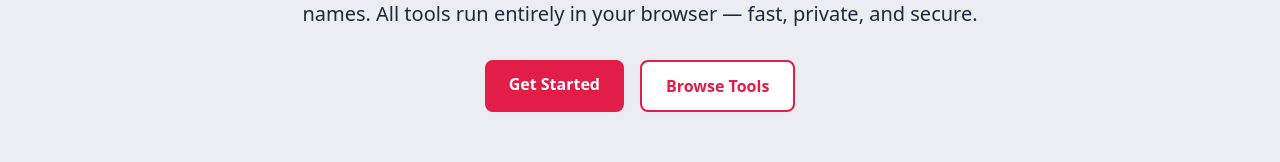
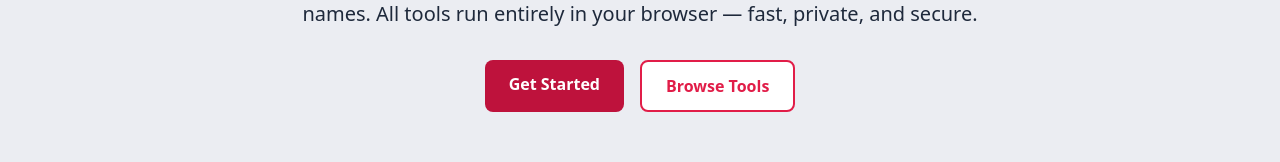
Before and after one commit to kembah17/randomize.one, a Next.js app: page / in a window 1280 px wide. Shown: the part 367-529 px from the top of the page. Built offline with nearby package versions, Linux system fonts and the light colour scheme; no server answers.

Commit message:
fix: improve text contrast for WCAG AA compliance across light and dark modes

```diff
--- a/src/app/page.tsx
+++ b/src/app/page.tsx
@@ -64,7 +64,7 @@ export default function HomePage() {
           <Link
             href="/random-number-generator"
             className="px-6 py-3 font-semibold rounded-lg transition-all duration-200"
-            style={{ backgroundColor: 'var(--color-brand)', color: '#FFFFFF' }}
+            style={{ backgroundColor: 'var(--color-primary)', color: '#FFFFFF' }}
           >
             Get Started
           </Link>
```
Also changed, not shown: 1 other file (tests, documents, lock files or other folders).
